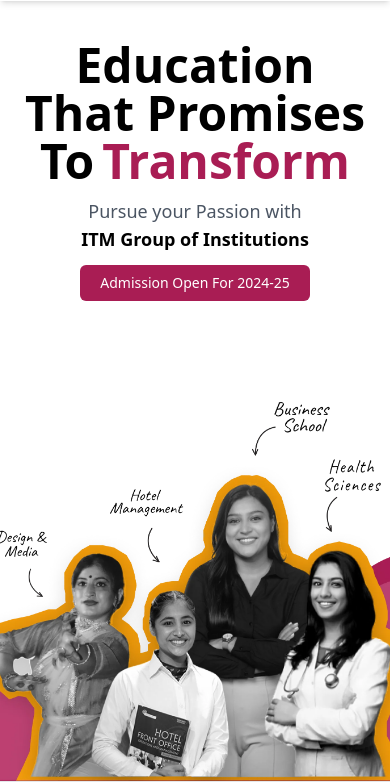
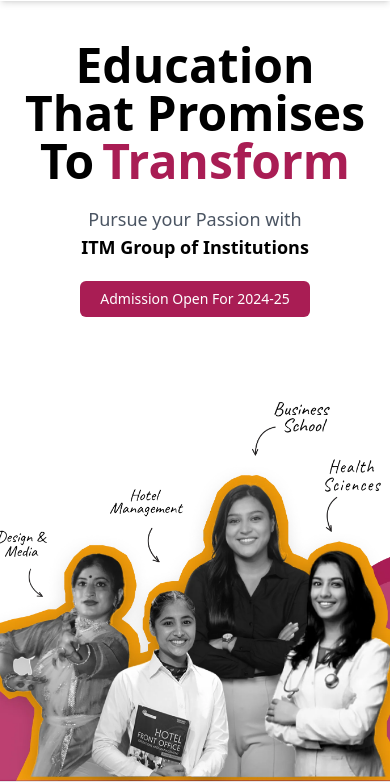
Before and after one commit to Akash09082001/ITM_mainpage, a website: page public/index.html in a window 390 px wide. Shown: the part 63-846 px from the top of the page. Drawn offline with Linux system fonts and the light colour scheme.

Commit message:
added new changes

```diff
--- a/public/index.html
+++ b/public/index.html
@@ -1316,7 +1316,7 @@
                     <div
                         class="flex flex-col lg:flex-row w-full h-full  max-w-7xl mx-auto items-center justify-between lg:items-start lg:justify-start xl:pb-40">
                         <div
-                            class="flex flex-col gap-3 pt-10 px-5 md:gap-8 lg:gap-9 lg:max-w-xl h-1/2 lg:h-full w-full items-center justify-start lg:items-start lg:justify-center  ">
+                            class="flex flex-col gap-5 pt-10 px-5 md:gap-8 lg:gap-9 lg:max-w-xl h-1/2 lg:h-full w-full items-center justify-start lg:items-start lg:justify-center  ">
                             <h1
                                 class="flex flex-col w-full text-5xl sm:text-4xl+ md:text-6xl lg:text-5xl+ xl:text-8xl+ text-center items-center justify-center md:text-left lg:items-start font-bold lg:font-extrabold ">
                                 <span>Education</span> <span>That Promises</span> <span>To<span class="pl-2 text-brand-red">Transform</span></span>
```
Also changed, not shown: public/style.css.
